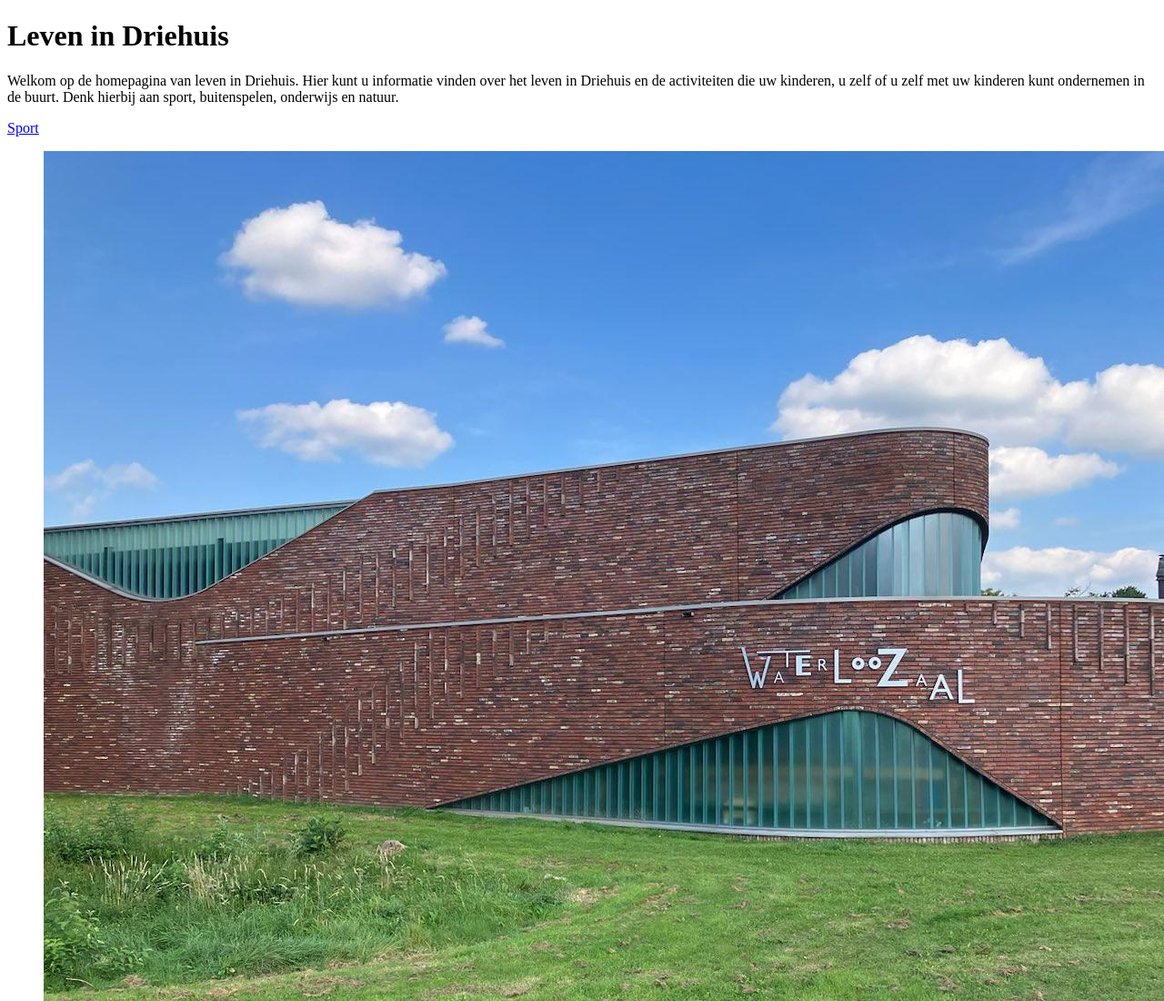
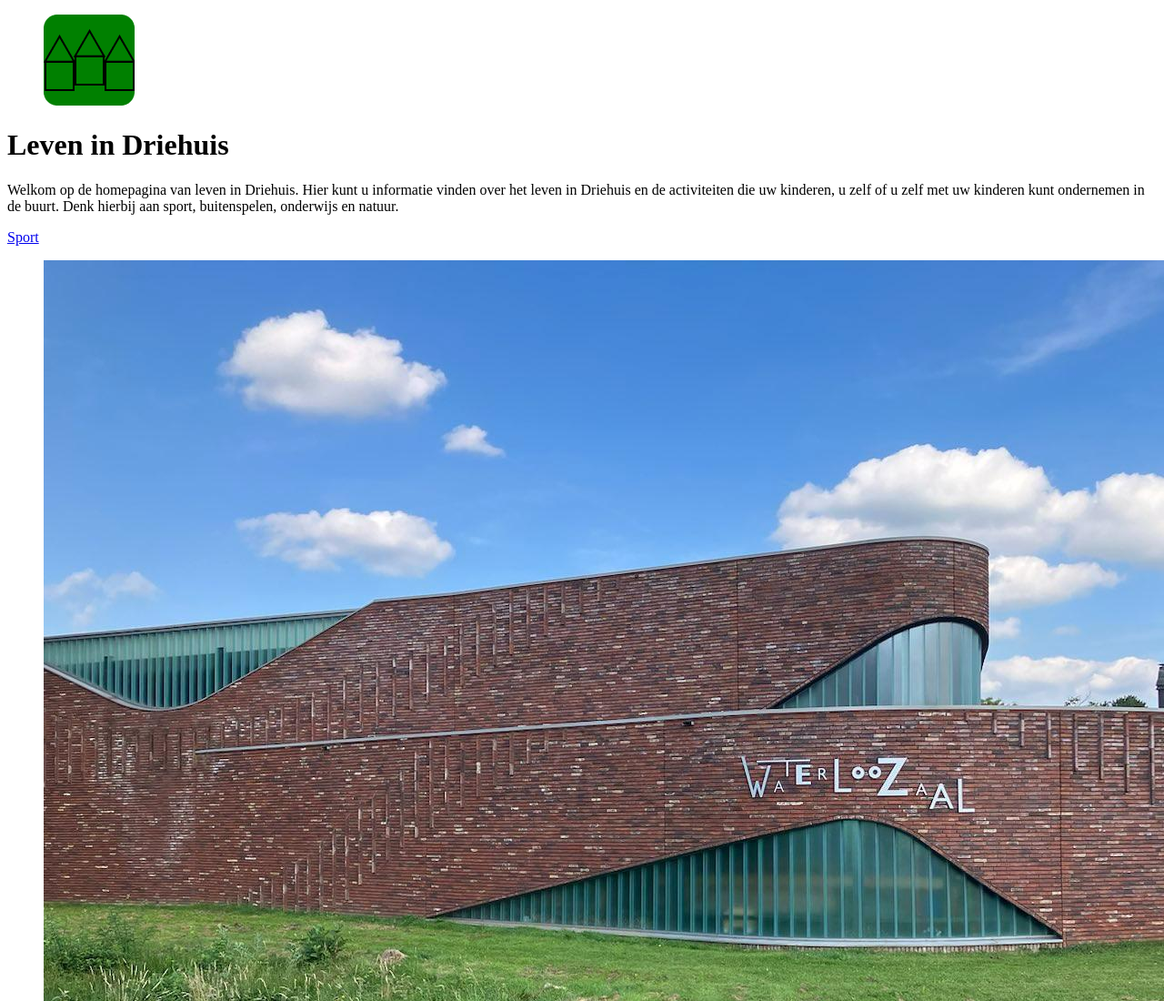
Before and after one commit to 721150/721150.github.io, a plain HTML site: page index.html in a window 1280 px wide. Shown: the top 1100 px of the page at 91% size. Drawn offline with Linux system fonts and the light colour scheme.

Commit message:
v6
Toevoeging logo.

```diff
--- a/index.html
+++ b/index.html
@@ -8,6 +8,9 @@
     </head>
     <body>
         <header>
+            <figure>
+                <img src="./Foto/logo.png" title="Logo website" alt="Het logo met daarop drie huizen van de website">
+            </figure>
             <h1>Leven in Driehuis</h1>
         </header>
         <nav>
```
Also changed, not shown: paginaContact.html (+3 -0 lines), paginaNatuur.html (+3 -0 lines), paginaOnderwijs.html (+3 -0 lines), paginaSpeelplekken.html (+3 -0 lines), paginaSport.html (+3 -0 lines).
